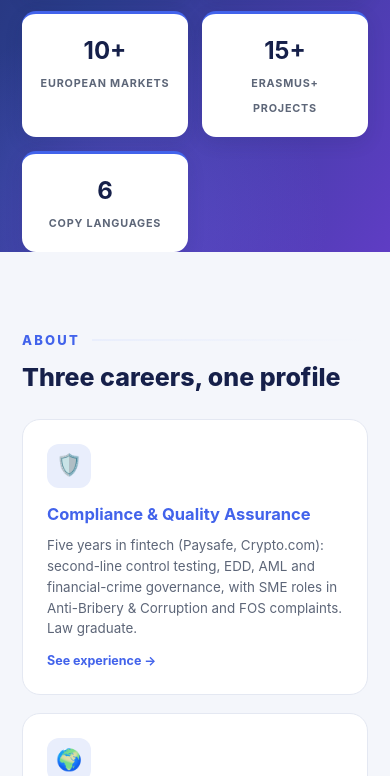
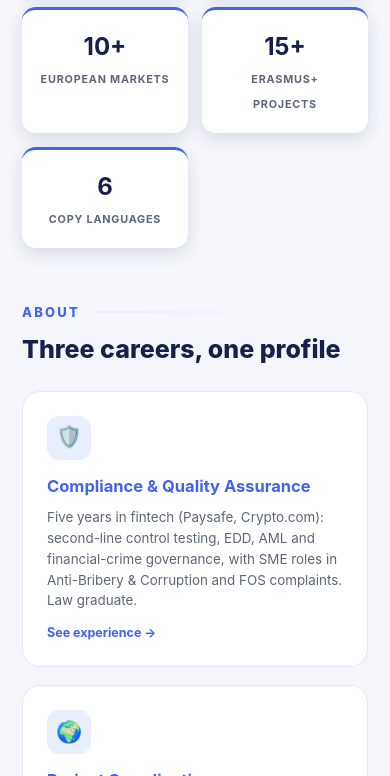
Before and after one commit to iampashov/cv, a plain HTML site: page index.html in a window 390 px wide. Shown: the part 774-1550 px from the top of the page. Drawn offline with Linux system fonts and the light colour scheme.

Commit message:
Fix stat cards clipped by hero overflow
Co-Authored-By: Claude Fable 5 <noreply@anthropic.com>

```diff
--- a/index.html
+++ b/index.html
@@ -40,7 +40,7 @@ nav{position:fixed;top:0;left:0;right:0;z-index:50;background:rgba(22,32,74,.85)
   background:radial-gradient(circle,rgba(255,255,255,.10),transparent 65%);top:-160px;right:-120px}
 .hero::after{content:'';position:absolute;width:420px;height:420px;border-radius:50%;
   background:radial-gradient(circle,rgba(125,98,250,.35),transparent 70%);bottom:-180px;left:-90px}
-.hero-grid{display:flex;gap:46px;align-items:center;position:relative;z-index:1;padding-bottom:54px}
+.hero-grid{display:flex;gap:46px;align-items:center;position:relative;z-index:1;padding-bottom:96px}
 .hero img{width:172px;height:172px;border-radius:50%;object-fit:cover;
   border:4px solid rgba(255,255,255,.65);box-shadow:0 16px 44px rgba(0,0,0,.35)}
 .hero h1{font-size:clamp(30px,5vw,46px);font-weight:850;letter-spacing:.5px;line-height:1.12}
@@ -59,12 +59,11 @@ nav{position:fixed;top:0;left:0;right:0;z-index:50;background:rgba(22,32,74,.85)
 
 /* STATS */
 .stats{position:relative;z-index:2;display:grid;grid-template-columns:repeat(5,1fr);gap:14px;
-  transform:translateY(50%);margin-top:-10px}
+  margin-top:-52px}
 .stat{background:var(--card);border-radius:14px;padding:18px 16px;text-align:center;
   box-shadow:0 14px 36px rgba(22,32,74,.16);border-top:3px solid var(--accent)}
 .stat b{font-size:24px;color:var(--deep);display:block}
 .stat span{font-size:10.8px;font-weight:700;letter-spacing:.8px;text-transform:uppercase;color:var(--muted)}
-.after-hero{height:110px}
 
 /* SECTIONS */
 section{padding:54px 0 10px}
@@ -181,7 +180,6 @@ footer{text-align:center;padding:34px 0 28px;font-size:12.5px;color:var(--muted)
 
 @media(max-width:900px){
   .stats{grid-template-columns:repeat(3,1fr)}
-  .after-hero{height:170px}
   .grid4{grid-template-columns:1fr 1fr}
   .dl-grid{grid-template-columns:1fr 1fr}
   .pillars{grid-template-columns:1fr}
@@ -197,9 +195,8 @@ footer{text-align:center;padding:34px 0 28px;font-size:12.5px;color:var(--muted)
   .hero-grid{flex-direction:column;text-align:center;gap:22px}
   .hero .tag{margin-left:auto;margin-right:auto}
   .hero-ctas{justify-content:center}
-  .stats{grid-template-columns:1fr 1fr;transform:none;margin:26px 0 0}
+  .stats{grid-template-columns:1fr 1fr;margin:22px 0 0}
   .stat{box-shadow:0 6px 18px rgba(22,32,74,.12)}
-  .after-hero{height:24px}
   .hero-grid{padding-bottom:34px}
   .tl-meta .pill{display:none}
   .grid4,.dl-grid{grid-template-columns:1fr}
@@ -238,6 +235,9 @@ footer{text-align:center;padding:34px 0 28px;font-size:12.5px;color:var(--muted)
         </div>
       </div>
     </div>
+  </div>
+</header>
+<div class="wrap">
   <div class="stats">
     <div class="stat"><b data-count="5" data-suffix="+">0</b><span>Years in fintech</span></div>
     <div class="stat"><b data-count="80" data-suffix="+">0</b><span>Meta campaigns</span></div>
@@ -246,8 +246,6 @@ footer{text-align:center;padding:34px 0 28px;font-size:12.5px;color:var(--muted)
     <div class="stat"><b data-count="6" data-suffix="">0</b><span>Copy languages</span></div>
   </div>
 </div>
-</header>
-<div class="after-hero"></div>
 
 <section id="about">
   <div class="wrap">
```
Lines whose indentation alone changed are shown as unchanged.
